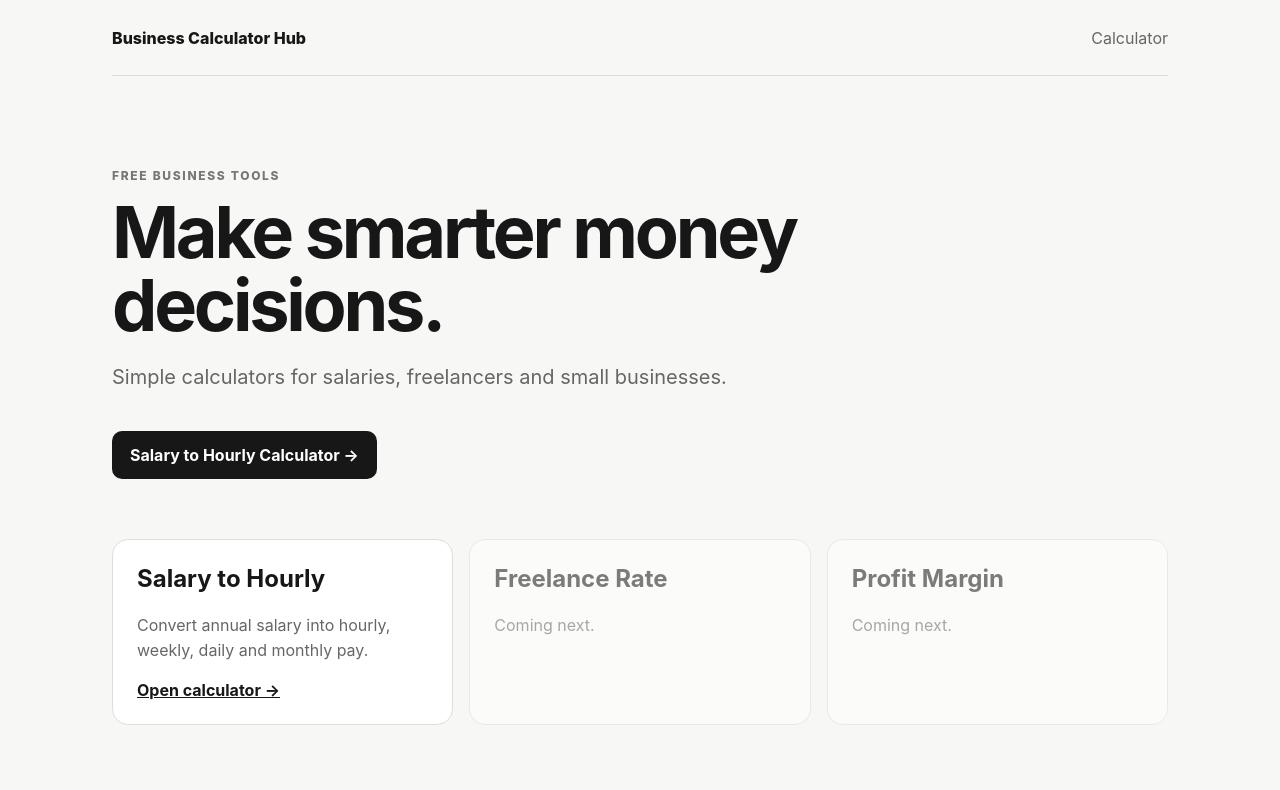
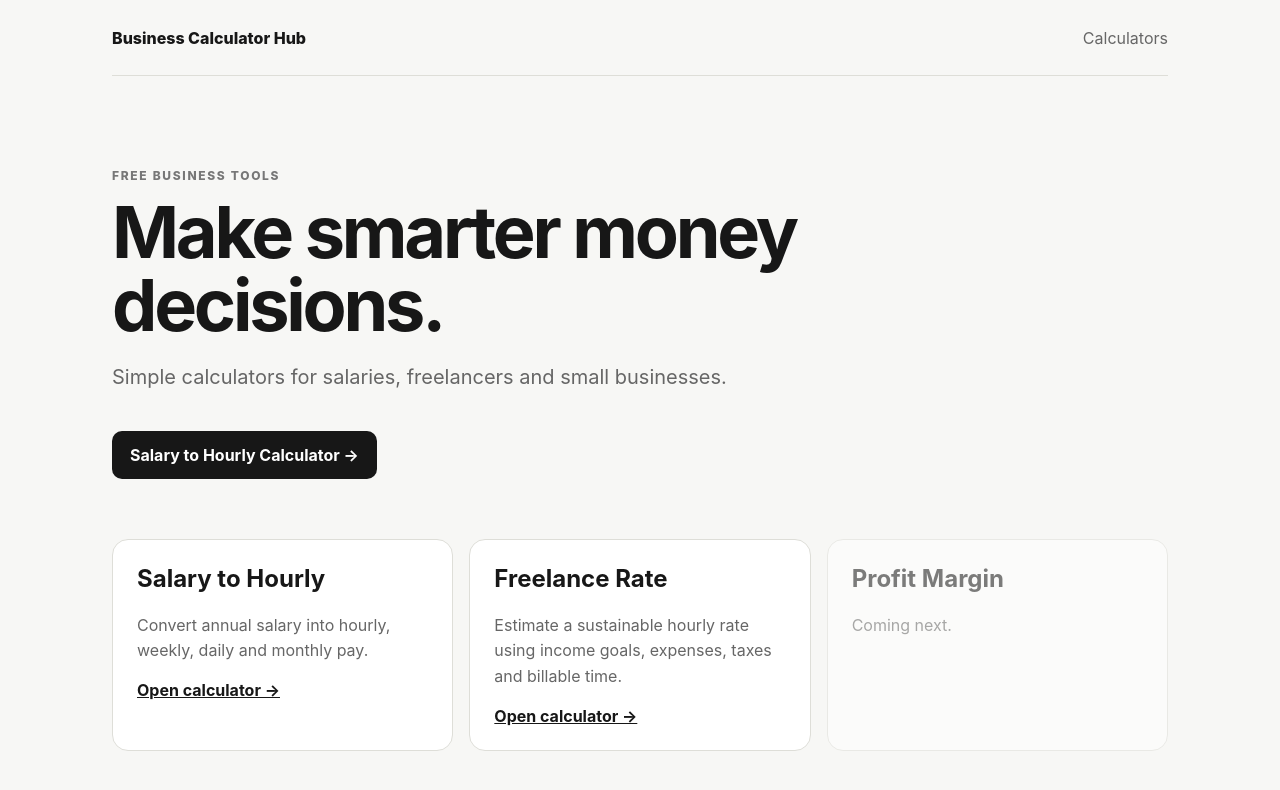
Before and after one commit to luizferdazzi-commits/business-calculator-hub, a Next.js app: page / in a window 1280 px wide. Shown: the top 790 px of the page. Built offline with nearby package versions, Linux system fonts and the light colour scheme.

Commit message:
Publish Freelance Rate Calculator on home page

```diff
--- a/app/page.tsx
+++ b/app/page.tsx
@@ -1,5 +1,5 @@
 import Link from 'next/link';
 
 export default function Home() {
-  return <main className="shell"><header className="header"><div className="brand">Business Calculator Hub</div><Link href="/salary-to-hourly-calculator">Calculator</Link></header><section className="hero"><p className="eyebrow">FREE BUSINESS TOOLS</p><h1>Make smarter money decisions.</h1><p className="lead">Simple calculators for salaries, freelancers and small businesses.</p><Link className="primary" href="/salary-to-hourly-calculator">Salary to Hourly Calculator →</Link></section><section className="cards"><article><h2>Salary to Hourly</h2><p>Convert annual salary into hourly, weekly, daily and monthly pay.</p><Link href="/salary-to-hourly-calculator">Open calculator →</Link></article><article className="muted"><h2>Freelance Rate</h2><p>Coming next.</p></article><article className="muted"><h2>Profit Margin</h2><p>Coming next.</p></article></section></main>;
+  return <main className="shell"><header className="header"><div className="brand">Business Calculator Hub</div><Link href="/salary-to-hourly-calculator">Calculators</Link></header><section className="hero"><p className="eyebrow">FREE BUSINESS TOOLS</p><h1>Make smarter money decisions.</h1><p className="lead">Simple calculators for salaries, freelancers and small businesses.</p><Link className="primary" href="/salary-to-hourly-calculator">Salary to Hourly Calculator →</Link></section><section className="cards"><article><h2>Salary to Hourly</h2><p>Convert annual salary into hourly, weekly, daily and monthly pay.</p><Link href="/salary-to-hourly-calculator">Open calculator →</Link></article><article><h2>Freelance Rate</h2><p>Estimate a sustainable hourly rate using income goals, expenses, taxes and billable time.</p><Link href="/freelance-rate-calculator">Open calculator →</Link></article><article className="muted"><h2>Profit Margin</h2><p>Coming next.</p></article></section></main>;
 }
```
